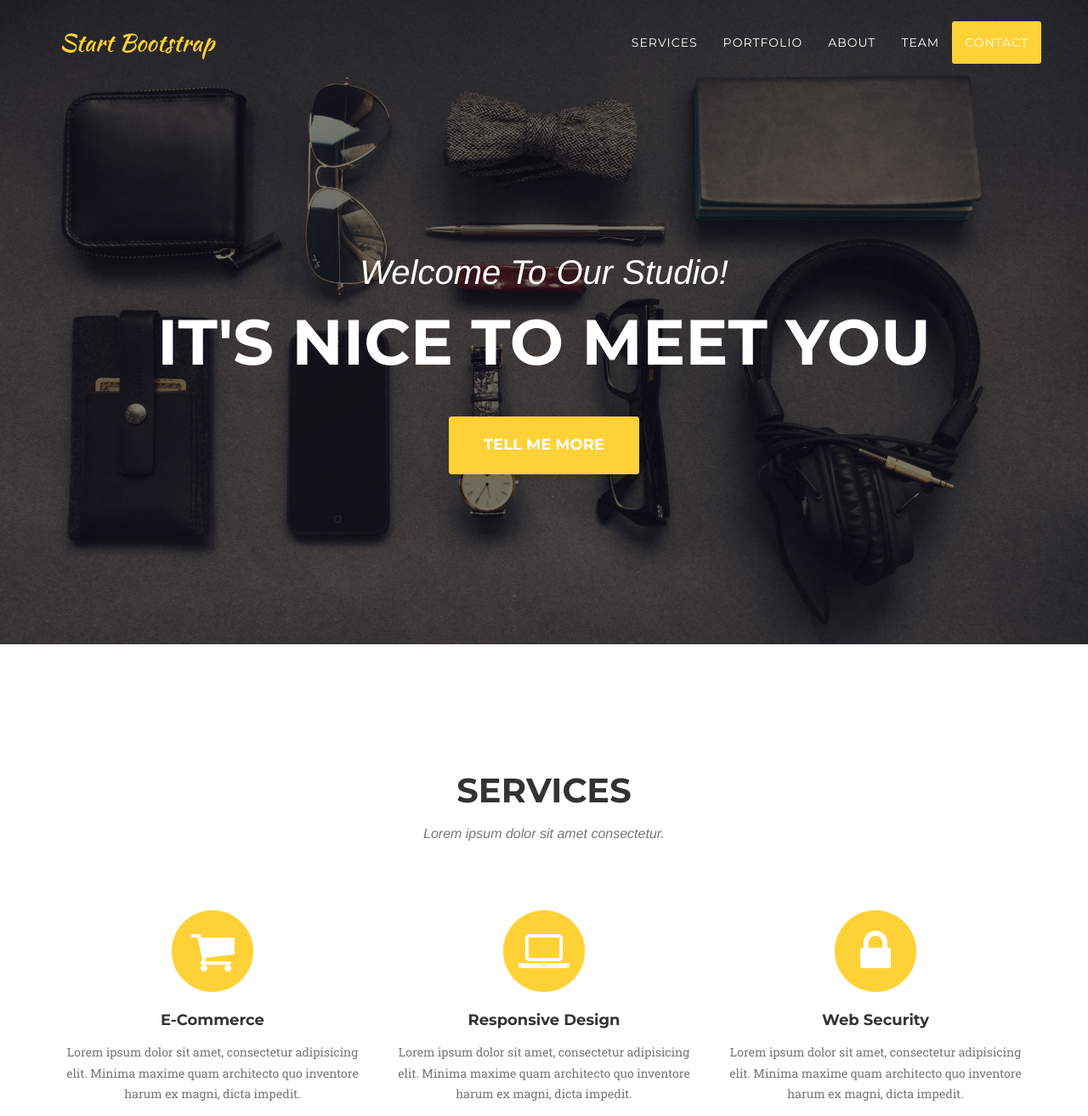
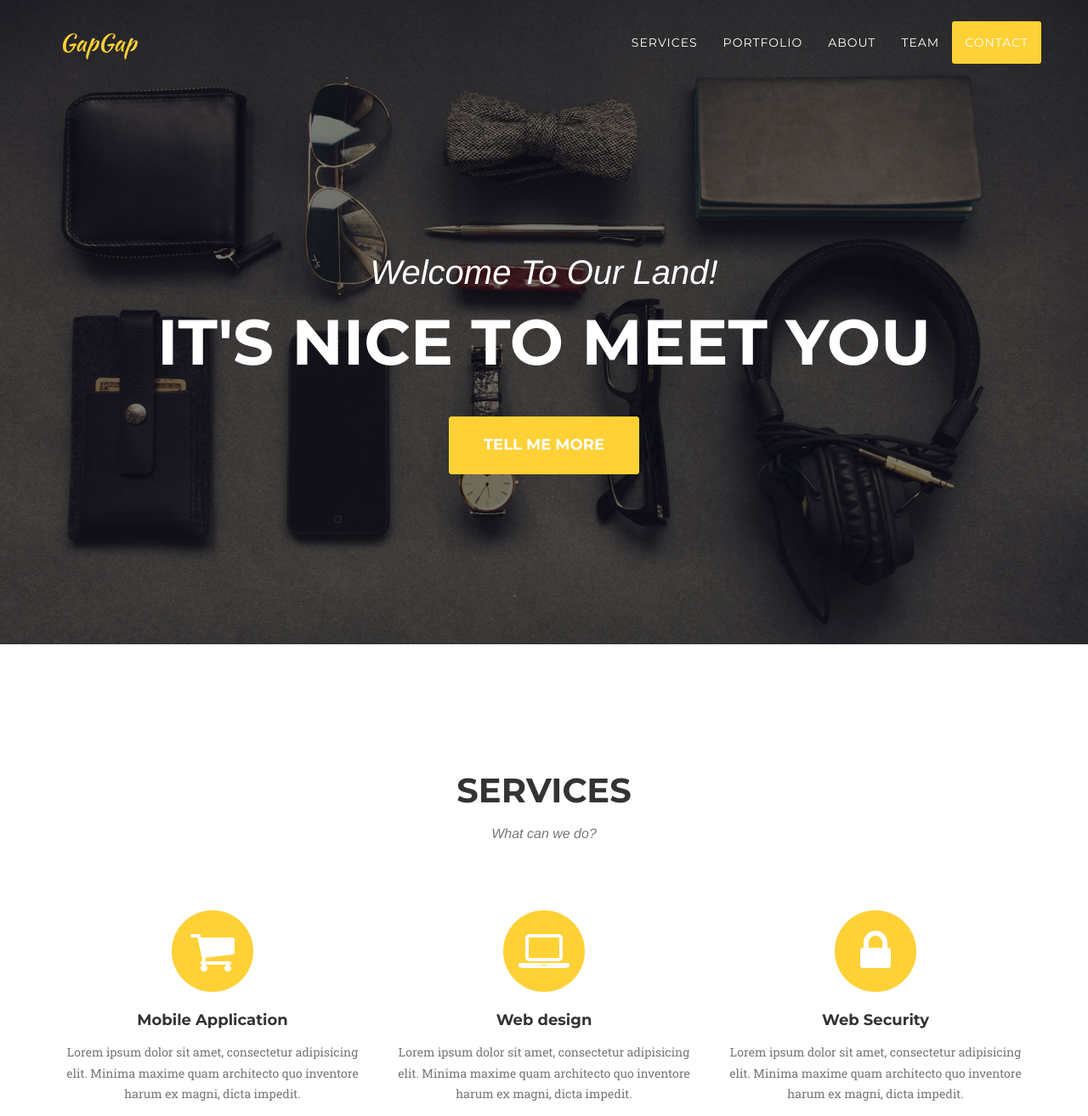
Before and after one commit to imnnquy/gapgap, a plain HTML site: page index.html in a window 1280 px wide. Shown: the top 1313 px of the page at 85% size. Drawn offline with nearby package versions, Linux system fonts and the light colour scheme; a web font is replaced by a local one.

Commit message:
Change company name
Change company name

```diff
--- a/index.html
+++ b/index.html
@@ -9,7 +9,7 @@
     <meta name="description" content="">
     <meta name="author" content="">
 
-    <title>Agency - Start Bootstrap Theme</title>
+    <title>GapGap - Let's turn your idea into real</title>
 
     <!-- Bootstrap Core CSS -->
     <link href="css/bootstrap.min.css" rel="stylesheet">
@@ -46,7 +46,7 @@
                     <span class="icon-bar"></span>
                     <span class="icon-bar"></span>
                 </button>
-                <a class="navbar-brand page-scroll" href="#page-top">Start Bootstrap</a>
+                <a class="navbar-brand page-scroll" href="#page-top">GapGap</a>
             </div>
 
             <!-- Collect the nav links, forms, and other content for toggling -->
@@ -81,7 +81,7 @@
     <header>
         <div class="container">
             <div class="intro-text">
-                <div class="intro-lead-in">Welcome To Our Studio!</div>
+                <div class="intro-lead-in">Welcome To Our Land!</div>
                 <div class="intro-heading">It's Nice To Meet You</div>
                 <a href="#services" class="page-scroll btn btn-xl">Tell Me More</a>
             </div>
@@ -94,7 +94,7 @@
             <div class="row">
                 <div class="col-lg-12 text-center">
                     <h2 class="section-heading">Services</h2>
-                    <h3 class="section-subheading text-muted">Lorem ipsum dolor sit amet consectetur.</h3>
+                    <h3 class="section-subheading text-muted">What can we do?</h3>
                 </div>
             </div>
             <div class="row text-center">
@@ -103,7 +103,7 @@
                         <i class="fa fa-circle fa-stack-2x text-primary"></i>
                         <i class="fa fa-shopping-cart fa-stack-1x fa-inverse"></i>
                     </span>
-                    <h4 class="service-heading">E-Commerce</h4>
+                    <h4 class="service-heading">Mobile Application</h4>
                     <p class="text-muted">Lorem ipsum dolor sit amet, consectetur adipisicing elit. Minima maxime quam architecto quo inventore harum ex magni, dicta impedit.</p>
                 </div>
                 <div class="col-md-4">
@@ -111,7 +111,7 @@
                         <i class="fa fa-circle fa-stack-2x text-primary"></i>
                         <i class="fa fa-laptop fa-stack-1x fa-inverse"></i>
                     </span>
-                    <h4 class="service-heading">Responsive Design</h4>
+                    <h4 class="service-heading">Web design</h4>
                     <p class="text-muted">Lorem ipsum dolor sit amet, consectetur adipisicing elit. Minima maxime quam architecto quo inventore harum ex magni, dicta impedit.</p>
                 </div>
                 <div class="col-md-4">
```
